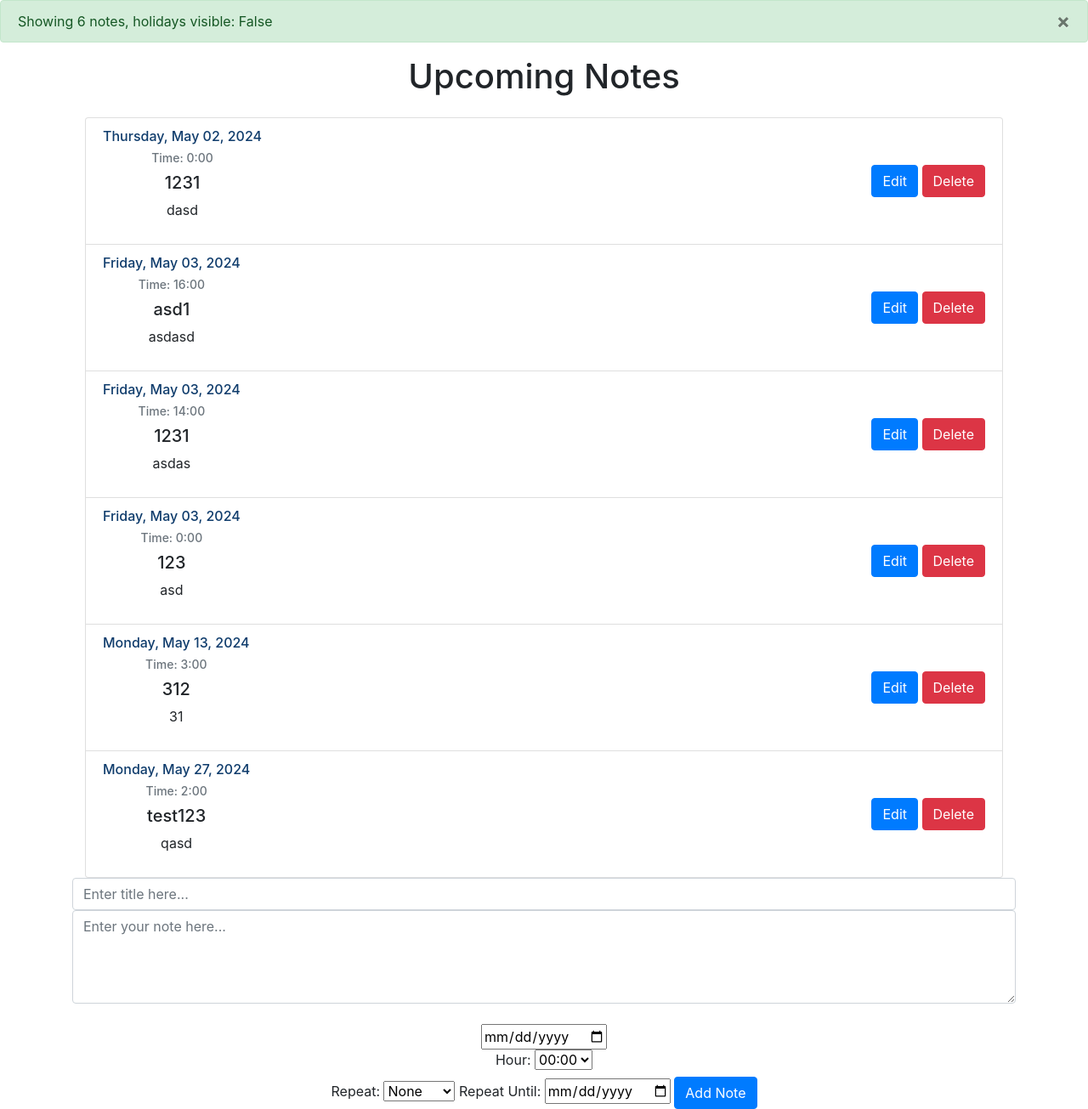
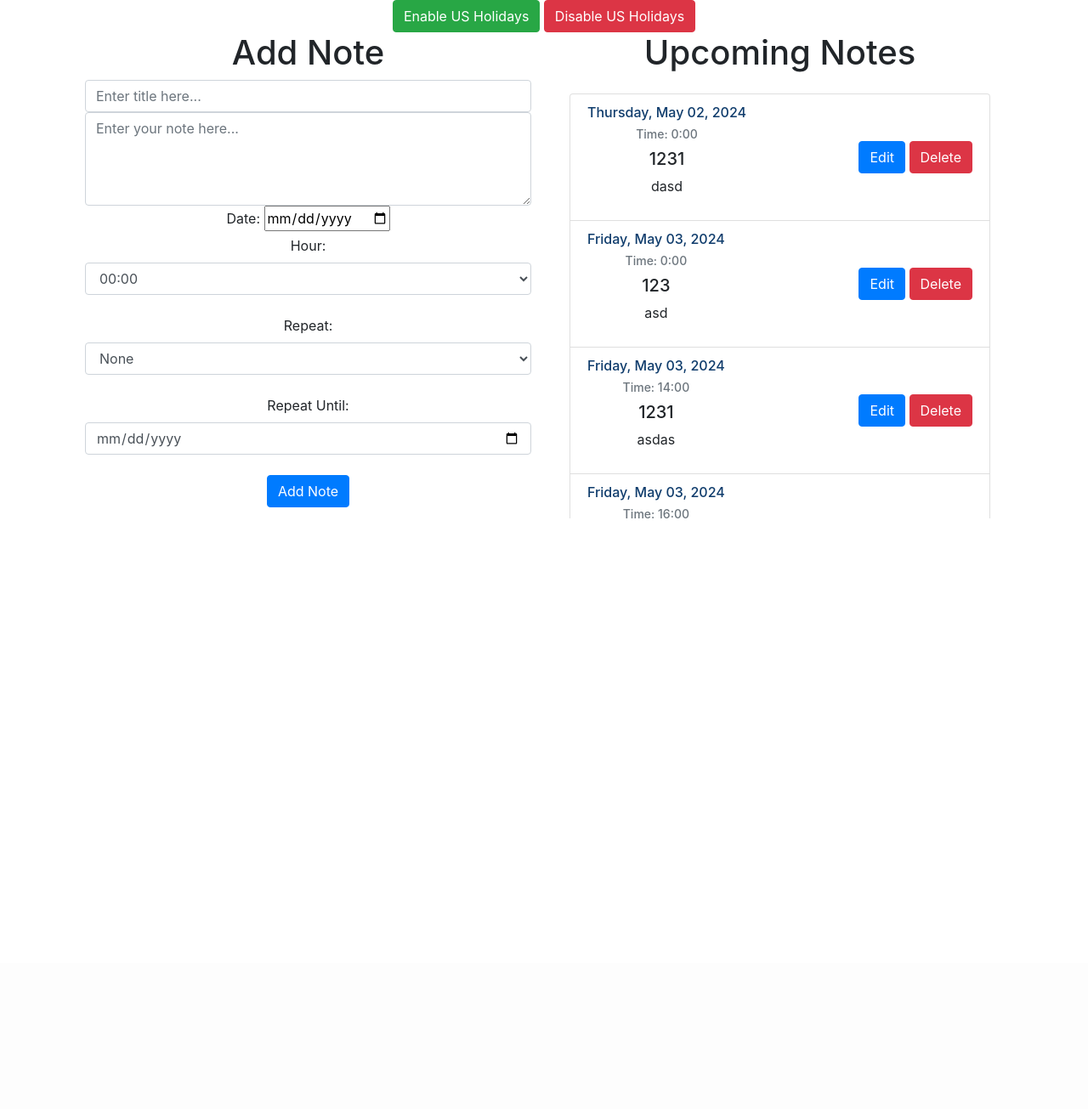
Before and after one commit to singhparmm/ScheduleMaster, a Flask app: page / in a window 1280 px wide. Shown: the part 62-1367 px from the top of the page at 85% size. After the commit the page ends 672 px from the top, so only its background shows below. Run offline with Flask 3, Linux system fonts and the light colour scheme; a user stored in the database is signed in; some libraries are stand-ins or nearby versions.

Commit message:
added holiday toogle

```diff
--- a/website/templates/base.html
+++ b/website/templates/base.html
@@ -168,10 +173,10 @@ function deleteNote(noteId) {
         .then(response => response.json())
         .then(data => {
             if (data.status === 'success') {
-                alert(data.message); //  success message from backend
-                location.reload(); // Reload the page
+                alert(data.message);
+                location.reload();
             } else {
-                alert(data.message); //  error message from backend
+                alert(data.message);
             }
         })
         .catch(error => {
@@ -196,7 +201,7 @@ function editNote(noteId, title, data) {
         .then(response => response.json())
         .then(data => {
             alert(data.message);
-            location.reload();  // Reload the page to see the updated note
+            location.reload();
         })
         .catch(error => console.error('Error updating note:', error));
     }
@@ -236,11 +239,13 @@ document.getElementById('add-note-form').addEventListener('submit', async (e) =>
     const content = document.getElementById('note').value;
     const date = document.getElementById('note-date').value;
     const hour = document.getElementById('hour').value;
+    const repeatFrequency = document.getElementById('repeat-frequency').value;
+    const repeatDuration = document.getElementById('repeat-duration').value;
 
     const response = await fetch('/add_note', {
         method: 'POST',
         headers: {'Content-Type': 'application/json'},
-        body: JSON.stringify({title, date, hour, content})
+        body: JSON.stringify({title, date, hour, content, repeat_frequency: repeatFrequency, repeat_duration: repeatDuration})
     });
 
     if (response.ok) {
@@ -252,6 +257,23 @@ document.getElementById('add-note-form').addEventListener('submit', async (e) =>
     }
 });
 
+function toggleUSHolidays(enable) {
+    console.log(`Toggling holidays, enable: ${enable}`);
+    fetch('/toggle-us-holidays', {
+        method: 'POST',
+        headers: {'Content-Type': 'application/json'},
+        body: JSON.stringify({addHolidays: enable})
+    }).then(response => response.json())
+      .then(data => {
+        alert(data.message);
+        location.reload();
+    }).catch(error => {
+        console.error('Error toggling holidays:', error);
+        alert('Failed to toggle holidays.');
+    });
+}
+
+
 
 
 
--- a/website/templates/home.html
+++ b/website/templates/home.html
@@ -1,8 +1,57 @@
 {% extends "base.html" %}
 {% block title %}Home{% endblock %}
+{% block head %}
+    <link rel="stylesheet" type="text/css" href="website/templates/home.css">
+{% endblock %}
 {% block content %}
-<h1 align="center">Upcoming Notes</h1>
-<div class="container mt-4">
+
+
+
+<div class="container-fluid">
+
+    <div class="holiday-toggle">
+        <button type="button" onclick="toggleUSHolidays(true)" class="btn btn-success">Enable US Holidays</button>
+        <button type="button" onclick="toggleUSHolidays(false)" class="btn btn-danger">Disable US Holidays</button>
+    </div>
+
+
+
+    <div class="row">
+        <div class="col-md-6">
+            <h1>Add Note</h1>
+            <form id="add-note-form">
+                <input type="text" id="title" name="title" class="form-control" placeholder="Enter title here..." required>
+                <textarea name="note" id="note" class="form-control" rows="4" cols="50" placeholder="Enter your note here..." required></textarea>
+                <div class="align-center">
+                    <label for="date">Date:</label>
+                    <input type="date" name="date" id="note-date" required>
+                    <br>
+                    <label for="hour">Hour:</label>
+                    <select name="hour" id="hour" class="form-control" required>
+                        {% for hour in range(24) %}
+                        <option value="{{ hour }}">{{ '%02d:00' % hour }}</option>
+                        {% endfor %}
+                    </select>
+                    <br>
+                    <label for="repeat-frequency">Repeat:</label>
+                    <select name="repeat-frequency" id="repeat-frequency" class="form-control">
+                        <option value="none">None</option>
+                        <option value="daily">Daily</option>
+                        <option value="weekly">Weekly</option>
+                        <option value="monthly">Monthly</option>
+                        <option value="yearly">Yearly</option>
+                    </select>
+                    <br>
+                    <label for="repeat-duration">Repeat Until:</label>
+                    <input type="date" name="repeat-duration" id="repeat-duration" class="form-control">
+                    <br>
+                    <button type="submit" class="btn btn-primary">Add Note</button>
+                </div>
+            </form>
+        </div>
+        <div class="col-md-6">
+            <h1>Upcoming Notes</h1>
+            <div class="container mt-4 overflow-auto" style="max-height: 500px;">
                 {% if notes %}
                 <ul class="list-group">
                     {% for note in notes %}
@@ -10,8 +59,8 @@
                         <div>
                             <h5>{{ note.date.strftime('%A, %B %d, %Y') }}</h5>
                             <h6>Time: {{ note.hour }}:00</h6>
-                <h4>{{ note.title }}</h4> <!-- Display the title of the note -->
-                <p>{{ note.data }}</p> <!-- Display the content of the note -->
+                            <h4>{{ note.title }}</h4>
+                            <p>{{ note.data }}</p>
                         </div>
                         <div>
                             <button type="button" onclick="editNote('{{ note.id }}', '{{ note.title }}', '{{ note.data }}')" class="btn btn-primary">Edit</button>
@@ -24,34 +73,7 @@
                 <p>No upcoming notes.</p>
                 {% endif %}
             </div>
-
-
-  <form id="add-note-form">
-    <input type="text" id="title" name="title" class="form-control" placeholder="Enter title here..." required>
-    <textarea name="note" id="note" class="form-control" rows="4" cols="50" placeholder="Enter your note here..." required></textarea>
-    <br />
-    <div align="center">
-        <input type="date" name="date" id="note-date" required>
-        <br>
-        <label for="hour">Hour:</label>
-        <select name="hour" id="hour" required>
-            {% for hour in range(24) %}
-            <option value="{{ hour }}">{{ '%02d:00' % hour }}</option>
-            {% endfor %}
-        </select>
-        <br>
-        <label for="repeat-frequency">Repeat:</label>
-        <select name="repeat-frequency" id="repeat-frequency">
-            <option value="none">None</option>
-            <option value="daily">Daily</option>
-            <option value="weekly">Weekly</option>
-            <option value="monthly">Monthly</option>
-            <option value="yearly">Yearly</option>
-        </select>
-        <label for="repeat-duration">Repeat Until:</label>
-        <input type="date" name="repeat-duration" id="repeat-duration">
-        <button type="submit" class="btn btn-primary">Add Note</button>
         </div>
-</form>
-
+    </div>
+</div>
 {% endblock %}
--- a/website/views.py
+++ b/website/views.py
@@ -17,57 +17,18 @@ from dateutil.relativedelta import relativedelta
 from flask import render_template
 from flask import Flask, request, jsonify, flash, redirect, url_for
 
-from datetime import date
 
 
 
-views = Blueprint('views', __name__)
-
-
-# def get_holidays_by_country(country_code, year):
-#     # Create a holiday list based on the country and year
-#     holiday_list = holidays.CountryHoliday(country_code, years=year)
-#     return [{'title': name, 'date': day} for day, name in holiday_list.items()]
-
-
-
-
-# @views.route('/update_holidays')
-# @login_required
-# def update_holidays():
-#     year = datetime.now().year
-#     country_code = 'US'  # Adjust based on your location
-#     holiday_list = holidays.CountryHoliday(country_code, years=year)
-
-#     added_count = 0
-#     existing_count = 0
-#     for date, name in holiday_list.items():
-#         holiday_date = datetime.strptime(date.strftime('%Y-%m-%d'), '%Y-%m-%d')
-#         if not Note.query.filter_by(user_id=current_user.id, title=name, date=holiday_date).first():
-#             new_note = Note(title=name, date=holiday_date, hour=0, data='', user_id=current_user.id)
-#             db.session.add(new_note)
-#             added_count += 1
-#         else:
-#             existing_count += 1
-#     db.session.commit()
-#     flash(f'Added {added_count} new holidays. {existing_count} already existed.', 'info')
-#     return redirect(url_for('views.home'))
+import holidays
+from sqlalchemy import cast, Date
+from flask import session
 
 
 
 
 
-
-# @views.route('/toggle_holidays')
-# @login_required
-# def toggle_holidays():
-#     current_user.show_holidays = not current_user.show_holidays
-#     db.session.commit()
-#     flash(f'Holiday visibility set to: {current_user.show_holidays}', 'info')
-#     return redirect(url_for('views.home'))
-
-
-
+views = Blueprint('views', __name__)
 
 
 @views.route('/', methods=['GET', 'POST'])
@@ -91,19 +52,10 @@ def home():
                 flash('Invalid date or time format', category='error')
                 print(e)  # For debugging
 
+    # Adjust query to include notes for today, even if past current time
     now = datetime.now().replace(hour=0, minute=0, second=0, microsecond=0)
-    notes_query = Note.query.filter(Note.user_id == current_user.id, Note.date >= now)
-
-    if not current_user.show_holidays:
-        # Exclude holidays by ensuring 'data' is not empty
-        notes_query = notes_query.filter(Note.data != '')
-
-    notes = notes_query.order_by(Note.date.asc()).all()
-    flash(f'Showing {len(notes)} notes, holidays visible: {current_user.show_holidays}', 'info')
+    notes = Note.query.filter(Note.user_id == current_user.id, Note.date >= now).order_by(Note.date.asc(), Note.hour.asc()).all()
     return render_template("home.html", user=current_user, notes=notes)
-
-
-
 
 
 
@@ -113,8 +65,7 @@ def home():
 def day_detail():
     date_str = request.args.get('date')
     date = datetime.strptime(date_str, '%Y-%m-%d').date()
-    current_hour = datetime.now().hour  # Get the current hour
-
+    current_hour = datetime.now().hour
     notes = Note.query.filter(func.date(Note.date)==date, Note.user_id==current_user.id).all()
     return render_template("day_detail.html", date=date_str, notes=notes, user=current_user, current_hour=current_hour)
 
@@ -140,12 +91,9 @@ def weekly_view():
     next_week_offset = offset + 1
     prev_week_offset = offset - 1
 
-
     return render_template("week_view.html", user=current_user, dates_with_days=dates_with_days,
                        notes=notes, next_week_offset=next_week_offset, prev_week_offset=prev_week_offset,
                        today_str=today.strftime("%Y-%m-%d"))
-
-
 
 
 @views.route('/monthly')
@@ -171,7 +119,6 @@ def monthly_view():
         day_date = datetime(target_month.year, target_month.month, day)
         count = Note.query.filter_by(user_id=current_user.id, date=day_date).count()
         note_counts[day_date.strftime('%Y-%m-%d')] = count
-
 
     today_str = datetime.today().strftime('%Y-%m-%d')
     return render_template("month_view.html", days=days, note_counts=note_counts,
@@ -199,7 +146,7 @@ def yearly_view():
 @views.route('/delete-note', methods=['POST'])
 @login_required
 def delete_note():
-    data = request.get_json()  # extract data from JSON payload
+    data = request.get_json()
     note_id = data['noteId']
     note = Note.query.get(note_id)
 
@@ -287,3 +234,34 @@ def update_note():
     else:
         flash('Error updating note.', category='error')
         return jsonify({'message': 'Error updating note.'}), 400
+
+
+
+
+@views.route('/toggle-us-holidays', methods=['POST'])
+def toggle_us_holidays():
+    user_id = current_user.id  # Ensure user is authenticated
+    add_holidays = request.json.get('addHolidays', True)
+    current_year = datetime.now().year
+    us_holidays = holidays.US(years=current_year)
+
+
+    if add_holidays:
+        existing_notes = Note.query.filter_by(user_id=user_id).all()
+        existing_dates = {note.date.strftime('%Y-%m-%d'): note for note in existing_notes}
+        for date, name in us_holidays.items():
+            str_date = date.strftime('%Y-%m-%d')
+            if str_date not in existing_dates:
+                new_note = Note(user_id=user_id, title=name, data="", date=date, hour=0)
+                db.session.add(new_note)
+    else:
+        # Iterate through each holiday and attempt to delete
+        for date in us_holidays.keys():
+            str_date = datetime(date.year, date.month, date.day)
+            notes_to_delete = Note.query.filter_by(user_id=user_id, date=str_date, hour=0).all()
+            if notes_to_delete:
+                for note in notes_to_delete:
+                    db.session.delete(note)
+
+    db.session.commit()
+    return jsonify({"status": "success", "message": "US holidays toggled successfully!"})
```
Also changed, not shown: other parts of website/templates/base.html (+26 -23 lines), website/auth.py (+16 -3 lines), website/templates/day_detail.html (+10 -8 lines). Lines whose indentation alone changed are shown as unchanged.
